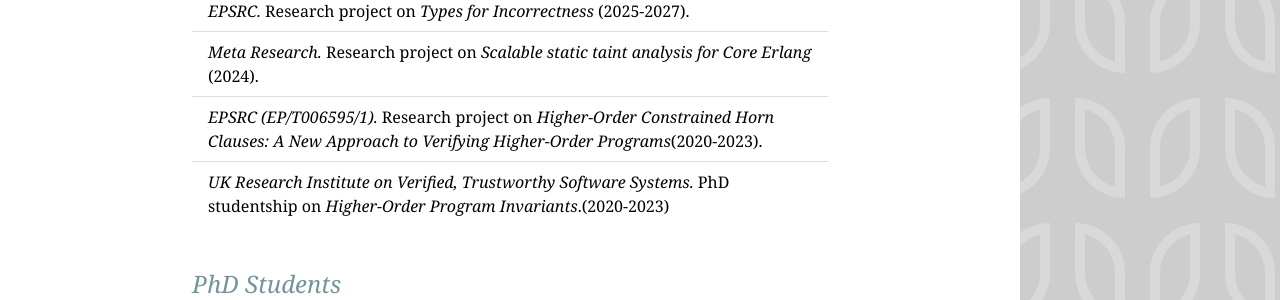
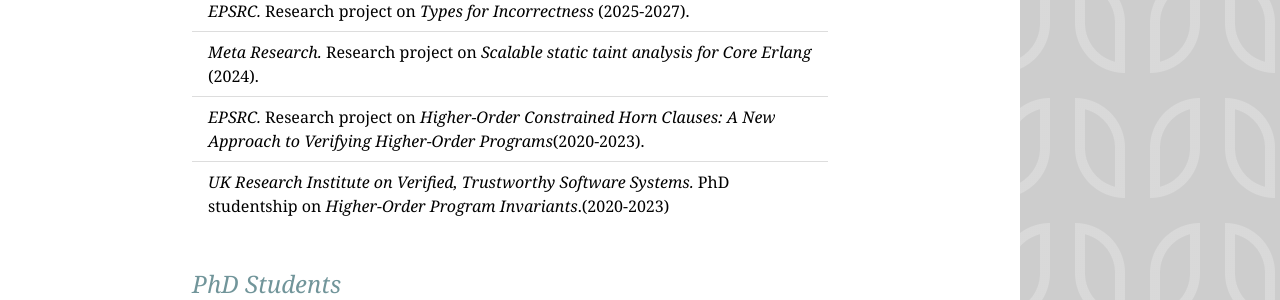
Before and after one commit to sjrsay/sjrsay.github.io, a Jekyll site: the page built from index.md, in a window 1280 px wide. Shown: the part 1227-1527 px from the top of the page. Built offline with Jekyll 4.4.1, drawn with Linux system fonts in a browser that asks for light colours; comment, search, counter and statistics services are not loaded.

Commit message:
rm grant num for consistency

```diff
--- a/index.md
+++ b/index.md
@@ -37,7 +37,7 @@ My research is on program analysis and automated reasoning, especially for appli
   <ul class="w3-ul" >
     <li><i>EPSRC.</i> Research project on <i>Types for Incorrectness</i> (2025-2027).</li>
     <li><i>Meta Research.</i> Research project on <i>Scalable static taint analysis for Core Erlang</i> (2024).</li>
-    <li><i>EPSRC (EP/T006595/1).</i> Research project on <i>Higher-Order Constrained Horn Clauses: A New Approach to Verifying Higher-Order Programs</i>(2020-2023).</li>
+    <li><i>EPSRC.</i> Research project on <i>Higher-Order Constrained Horn Clauses: A New Approach to Verifying Higher-Order Programs</i>(2020-2023).</li>
     <li><i>UK Research Institute on Verified, Trustworthy Software Systems.</i> PhD studentship on <i>Higher-Order Program Invariants</i>.(2020-2023)</li>
   </ul>
 
```
